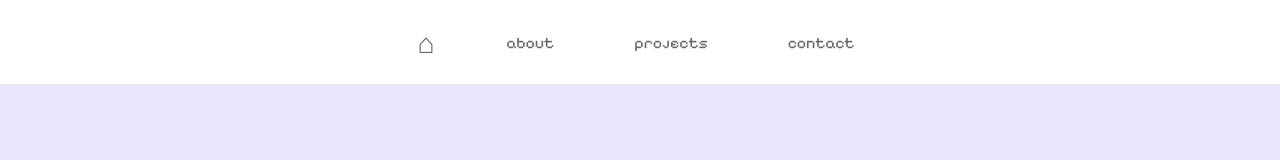
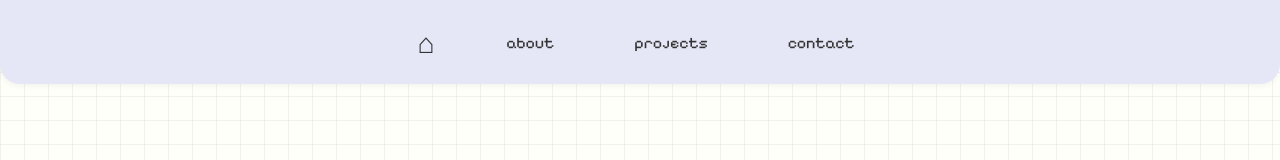
Before and after one commit to yafira/yafira.xyz, a Next.js app: page /projects in a window 1280 px wide. Shown: the top 160 px of the page. Built offline with nearby package versions, Linux system fonts and the light colour scheme.

Commit message:
added graph style bg + styled nav

```diff
--- a/src/app/styles/globals.css
+++ b/src/app/styles/globals.css
@@ -6,22 +6,34 @@
 	/* background-color: #f8f6ff; */
 }
 
+/* graph paper background */
 body {
+	background-color: #fffffa;
+	background-image: linear-gradient(
+			to right,
+			rgba(0, 0, 0, 0.05) 1px,
+			transparent 1px
+		),
+		linear-gradient(to bottom, rgba(0, 0, 0, 0.05) 1px, transparent 1px);
+	background-size: 24px 24px;
 	font-family: monospace;
-	background-color: #e7e6fb;
 }
 
+/* navigation bar */
 .navigation {
 	width: 100%;
 	padding: 24px 0;
-	border-bottom: 1px solid #eaeaea;
+	background-color: #e5e7f6;
 	position: fixed;
 	top: 0;
 	left: 0;
-	background-color: #fff;
+	border-bottom-left-radius: 20px;
+	border-bottom-right-radius: 20px;
+	box-shadow: 0 2px 6px rgba(0, 0, 0, 0.05);
 	z-index: 10;
 }
 
+/* navigation links centered and spaced */
 .nav-links {
 	max-width: 600px;
 	margin: 0 auto;
@@ -31,26 +43,28 @@ body {
 	gap: 48px;
 }
 
+/* home icon link */
 .nav-links .home-icon {
-	font-size: 1.75rem; /* Slightly bigger than text links */
+	font-size: 1.75rem;
 	line-height: 1;
 	display: flex;
 	align-items: center;
 	justify-content: center;
-	color: #666;
+	color: #333;
 	text-decoration: none;
 	padding: 4px 8px;
 	transition: color 0.3s ease;
 	position: relative;
-	top: 2px; /* slight nudge down for optical alignment */
+	top: 2px;
 }
 
 .nav-links .home-icon:hover {
 	color: #000;
 }
 
+/* regular links */
 .nav-links a {
-	color: #666;
+	color: #333;
 	text-decoration: none;
 	padding: 8px 16px;
 	transition: color 0.3s ease;
@@ -60,8 +74,9 @@ body {
 	color: #000;
 }
 
+/* main content padding below fixed nav */
 .main-content {
 	max-width: 1200px;
 	margin: 0 auto;
-	padding: 96px 32px 32px; /* Add top padding to avoid overlap with fixed nav */
+	padding: 96px 32px 32px;
 }
```
